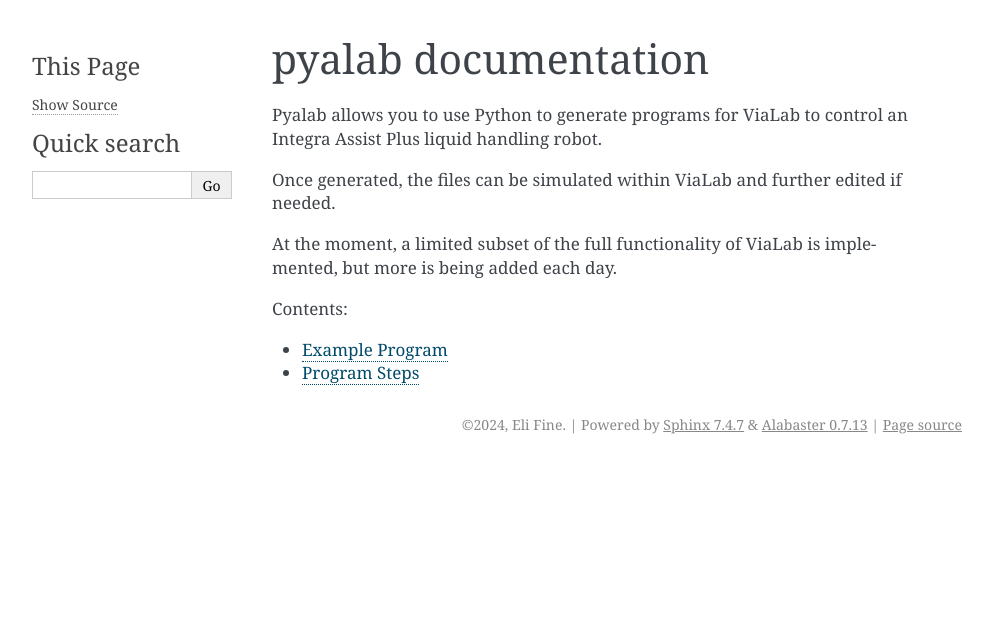
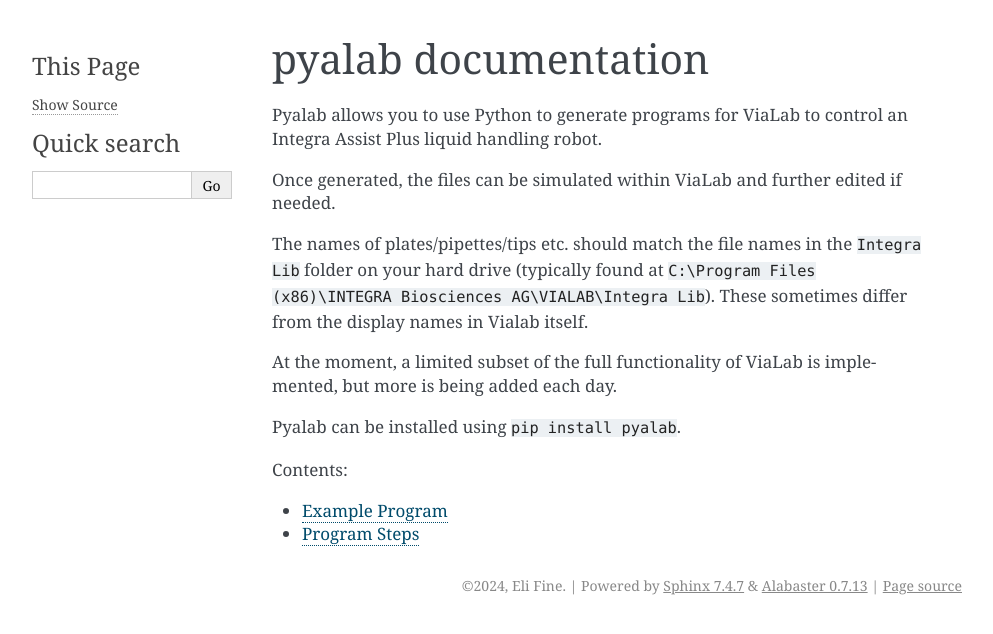
Before and after one commit to LabAutomationAndScreening/pyalab, a Sphinx documentation site: the page built from docs/index.rst, in a window 1280 px wide. Shown: the top 634 px of the page, without its empty margins (148-1141 px from the left). Built offline with Sphinx 7.4.7, drawn with Linux system fonts in a browser that asks for light colours.

Commit message:
more doc

```diff
--- a/docs/index.rst
+++ b/docs/index.rst
@@ -10,7 +10,11 @@
 
 Once generated, the files can be simulated within ViaLab and further edited if needed.
 
+The names of plates/pipettes/tips etc. should match the file names in the ``Integra Lib`` folder on your hard drive (typically found at ``C:\Program Files (x86)\INTEGRA Biosciences AG\VIALAB\Integra Lib``). These sometimes differ from the display names in Vialab itself.
+
 At the moment, a limited subset of the full functionality of ViaLab is implemented, but more is being added each day.
+
+Pyalab can be installed using ``pip install pyalab``.
 
 
 .. toctree::
```
